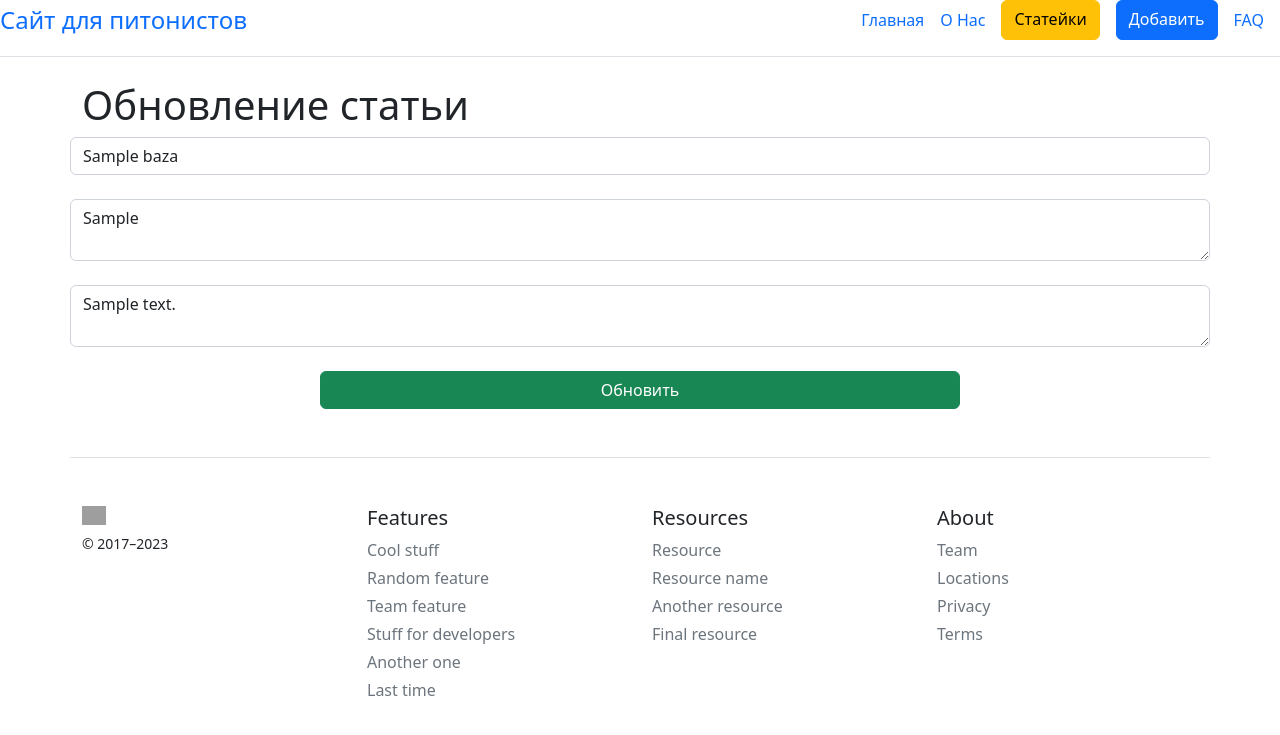
After one commit to Kabanskiy/flaskblog, a Flask app: page /posts/1/update in a window 1280 px wide. The commit adds this page. Shown: the top 735 px of the page. Run offline with Flask 3, Linux system fonts and the light colour scheme; tables that the repository leaves empty hold one stand-in row (values such as "Sample post"); grey boxes are pictures that could not be loaded.

Commit message:
Добавлено условие

```diff
--- a/app.py
+++ b/app.py
@@ -48,6 +48,23 @@
     except:
         return "При удалении статьи произошла ошибка"
 
+@app.route('/posts/<int:id>/update', methods=['POST', 'GET'])
+def posts_update(id):
+    baza = Baza.query.get(id)
+    if request.method == 'POST':
+        baza.title = request.form['title']
+        baza.intro = request.form['intro']
+        baza.text = request.form['text']
+
+        try:
+            db.session.commit()
+            return redirect('/posts')
+        except:
+            return 'При добавлении статьи произошла ошибка'
+    else:
+        baza = Baza.query.get(id)
+        return render_template('posts_update.html', baza=baza)
+
 @app.route('/faq')
 def faq():
     return render_template('faq.html')
--- a/templates/posts.html
+++ b/templates/posts.html
@@ -7,6 +7,7 @@
 {% block body %}
     <div class="container">
         <h1>Всестатьи на ссайте</h1>
+    {% if bazes|length > 0 %}
         {% for i in bazes %}
         <div class="alert alert-info">
             <h2>{{ i.title }}</h2>
@@ -15,5 +16,8 @@
             <a href="/posts/{{ i.id }}" class="btn btn-warning">Детально</a>
         </div>
         {% endfor %}
+    {% else %}
+    <p>Статьи еще пока не созданы</p>
+    {% endif %}
     </div>
 {% endblock %}
--- /dev/null
+++ b/templates/posts_update.html
@@ -0,0 +1,19 @@
+{% extends 'base.html' %}
+
+{% block title %}
+Обновление статьи
+{% endblock %}
+
+{% block body %}
+    <div class="container">
+    <h1>Обновление статьи</h1>
+    </div>
+    <form method="post">
+        <input type="text" name="title" id="title" class="container form-control" value="{{ baza.title }}" placeholder="Введи название"><br>
+        <textarea type="intro" name="intro" id="intro" class="container form-control" placeholder="Введи что-то">{{ baza.intro }}</textarea><br>
+        <textarea type="text" name="text" id="text" class="container form-control" placeholder="Введи текст основной">{{ baza.text }}</textarea><br>
+        <div class="d-grid gap-2 col-6 mx-auto">
+            <input type="submit" class="btn btn-success" value="Обновить">
+        </div>
+    </form>
+{% endblock %}
```
